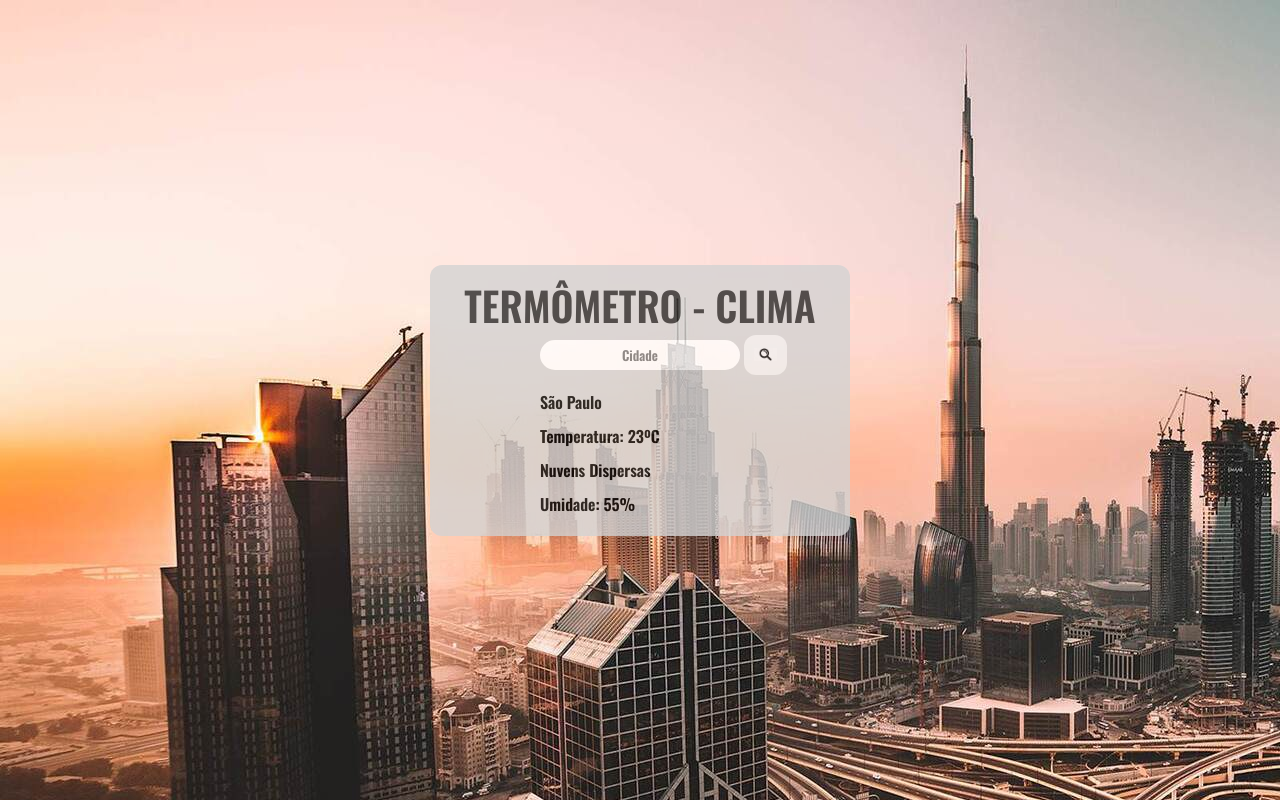
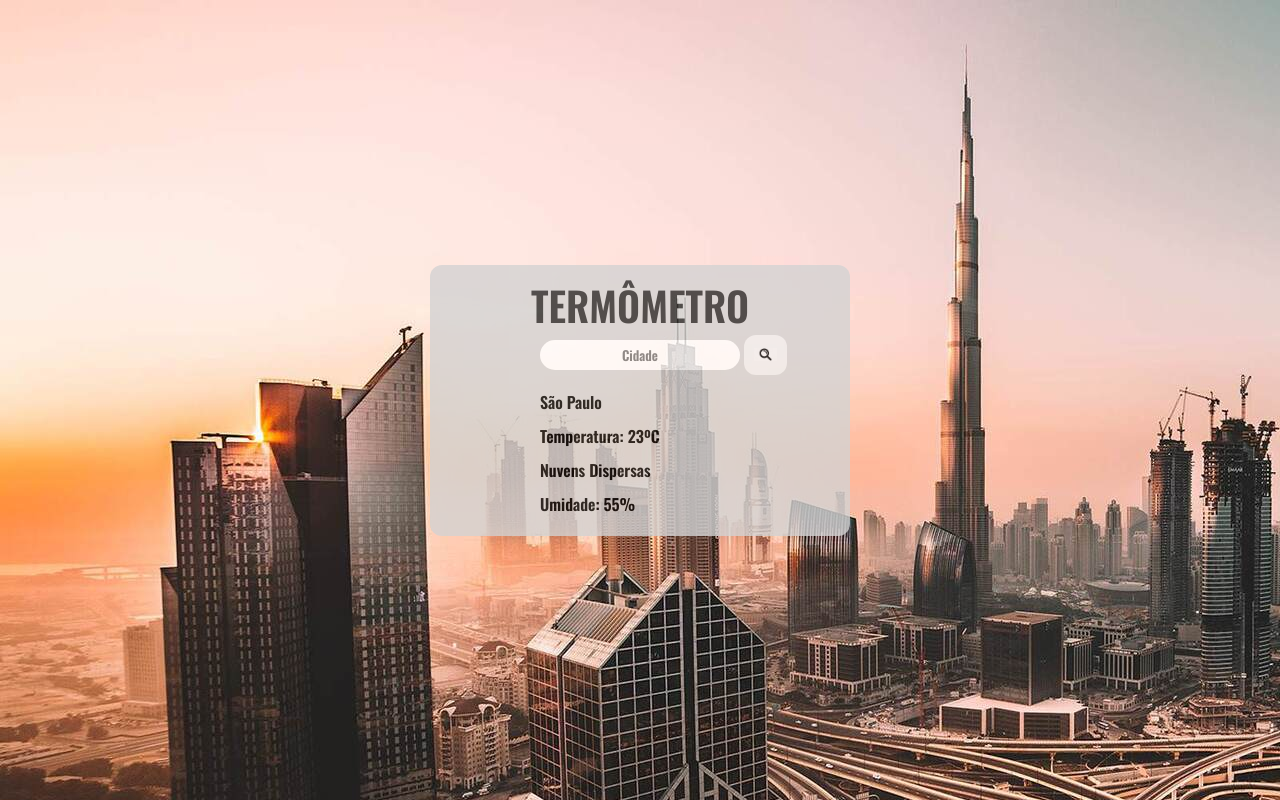
Before and after one commit to devandrevict/termometro-clima, a plain HTML site: page index.html in a window 1280 px wide. Drawn offline with nearby package versions, Linux system fonts and the light colour scheme.

Commit message:
Alteração do H1 no Index.html

```diff
--- a/index.html
+++ b/index.html
@@ -15,7 +15,7 @@
 
 <body>
     <div class="caixa-maior">
-        <h1>TERMÔMETRO - CLIMA</h1>
+        <h1>TERMÔMETRO</h1>
         <input class="input-cidade" placeholder="Cidade">
         <button onclick="cliqueinalupa()">
             <img class="lupa" src="./pesquisar.png">
```
